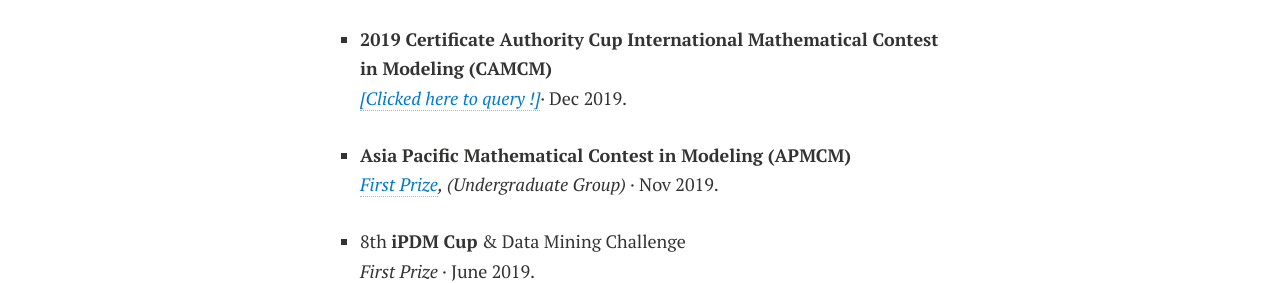
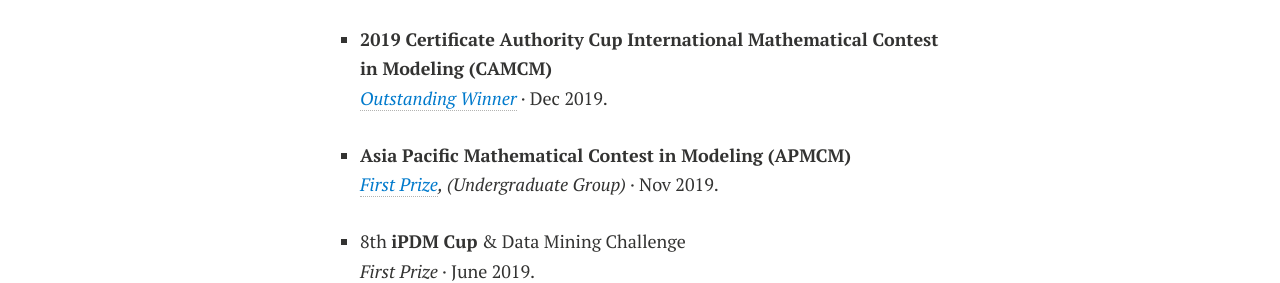
Before and after one commit to shiyi099/Billion.github.io, a Jekyll site: the page built from awards.md, in a window 1280 px wide and 900 px high, scrolled down 1835 px. Shown: the part 377-660 px from the top of the window. Built offline with Jekyll 4.4.1, drawn with Linux system fonts in a browser that asks for light colours; nearby versions of some CDN libraries; comment, search, counter and statistics services are not loaded; a style sheet for code colours, icons or effects is not loaded.

Commit message:
Update awards.md

```diff
--- a/awards.md
+++ b/awards.md
@@ -20,7 +20,7 @@ title: Awards
 
 - 14th **iCAN** International Innovation<br>*First Prize & Finalist of China Entrepreneurship Competition (Top 10)* · Dec 2020.<br><img title="" src="https://shiyi099.github.io/Billion.github.io/images/awards/iCAN2020.jpg" alt="" data-align="inline">
 
-- **2019 Certificate Authority Cup International Mathematical Contest in Modeling (CAMCM)**<br><a href="https://shiyi099.github.io/Billion.github.io/includes/CAMCM-query.html" style="text-decoration: none; color: #007acc;" onmouseover="this.style.color='#e91e63'" onmouseout="this.style.color='#007acc'" title="Click to query certificate! [CAMCM]"><i>[Clicked here to query !]</i></a>· Dec 2019.<br>
+- **2019 Certificate Authority Cup International Mathematical Contest in Modeling (CAMCM)**<br><a href="https://shiyi099.github.io/Billion.github.io/includes/CAMCM-query.html" style="text-decoration: none; color: #007acc;" onmouseover="this.style.color='#e91e63'" onmouseout="this.style.color='#007acc'" title="Click to query certificate! [CAMCM]"><i>Outstanding Winner</i></a> · Dec 2019.<br>
 
 - **Asia Pacific Mathematical Contest in Modeling (APMCM)** <br><a href="http://www.apmcm.org/certificate/result/19BDIJQRSZ45" style="text-decoration: none; color: #007acc;" onmouseover="this.style.color='#e91e63'" onmouseout="this.style.color='#007acc'" title="Click to query certificate! [APMCM]"><i>First Prize</i></a>*, (Undergraduate Group)* · Nov 2019.<br>
 
```
